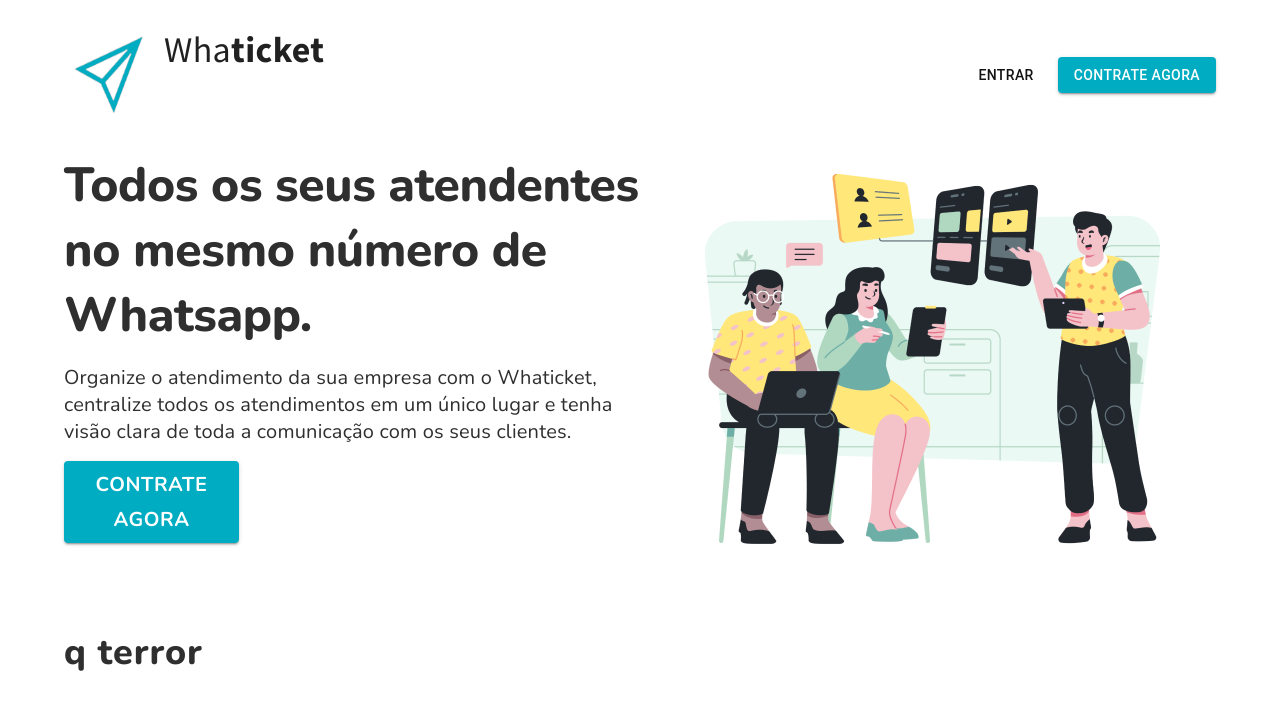
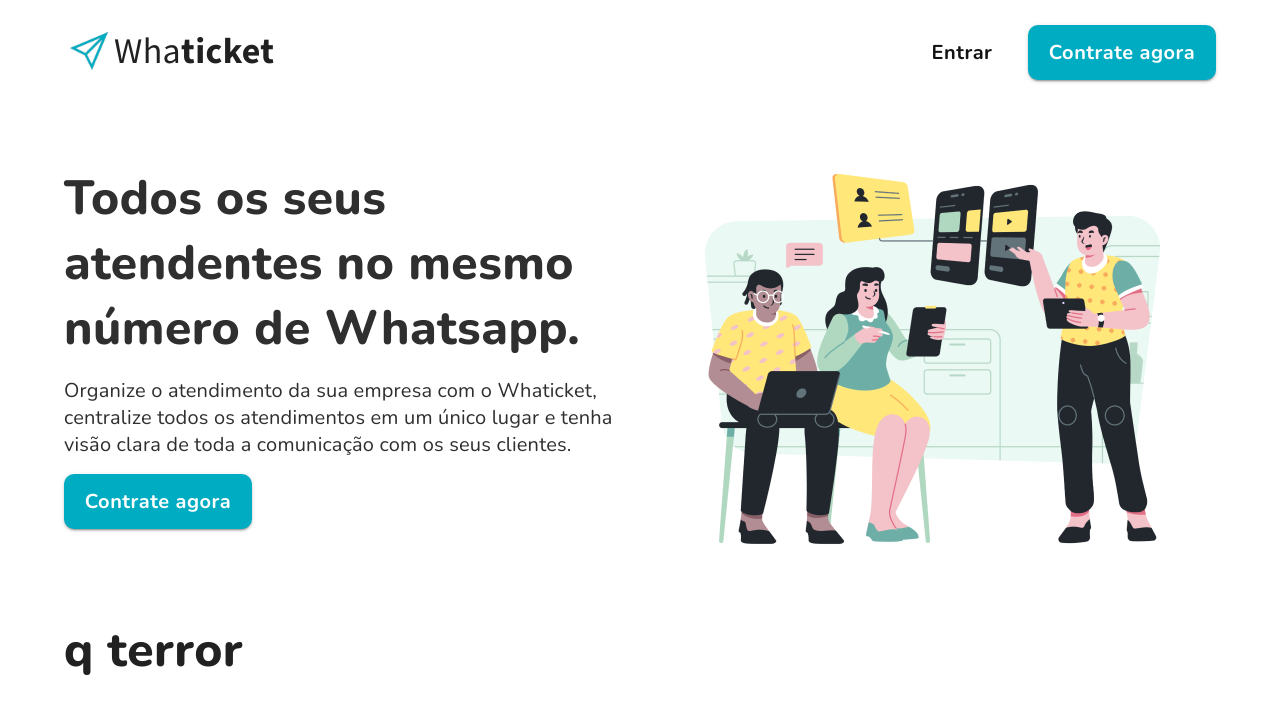
Before and after one commit to luaporto/Whaticket-Page, a React (Create React App) app: page / in a window 1280 px wide. Shown: the top 714 px of the page. Built offline with nearby package versions, Linux system fonts and the light colour scheme.

Commit message:
Creation of styles

```diff
--- a/src/App.js
+++ b/src/App.js
@@ -5,38 +5,72 @@
   Stack,
   CssBaseline,
   Typography,
-} from '@mui/material';
-import './App.css';
-import { createTheme, ThemeProvider } from '@mui/material';
-import TopBar from './Components/TopBar';
-import Page from './Page';
-import darkScrollbar from '@mui/material/darkScrollbar';
+} from "@mui/material";
+import "./App.css";
+import { createTheme, ThemeProvider } from "@mui/material";
+import TopBar from "./Components/TopBar";
+import Page from "./Page";
+import { style, styled } from "@mui/system";
+
+const ContainedButton = styled(Button)({
+  borderRadius: "10px",
+  width: "188px",
+  height: "55px",
+  textTransform: "none",
+});
+
+const ButtonTypography = styled(Typography)({
+  fontFamily: "Nunito",
+  fontStyle: "normal",
+  fontWeight: "bold",
+  fontSize: "20px",
+  lineHeight: "27px",
+  letterSpacing: "0.025em",
+});
+
+const SubtitleTypography = styled(Typography)({
+  fontFamily: "Nunito, sans-serif",
+  variant: "h2",
+  component: "div",
+  fontSize: "48px",
+  fontWeight: "800",
+  lineHeight: "65px",
+});
+
+const TextTypography = styled(Typography)({
+  fontFamily: "Nunito, sans-serif",
+  variant: "body1",
+  component: "div",
+  fontSize: "20px",
+  fontWeight: "400",
+  lineHeight: "27px",
+});
 
 const theme = createTheme({
   palette: {
     primary: {
-      main: '#00ACC1',
-      contrastText: '#FFFFFF',
-      darker: '#053e85',
+      main: "#00ACC1",
+      contrastText: "#FFFFFF",
+      darker: "#053e85",
     },
     secondary: {
-      main: '#121212',
-      darker: '#053e85',
+      main: "#121212",
+      darker: "#053e85",
     },
   },
 });
 
 const scroll = createTheme({
-  '@global': {
-    '*::-webkit-scrollbar': {
-      width: '0.4em',
+  "@global": {
+    "*::-webkit-scrollbar": {
+      width: "0.4em",
     },
-    '*::-webkit-scrollbar-track': {
-      '-webkit-box-shadow': 'inset 0 0 6px rgba(0,0,0,0.00)',
+    "*::-webkit-scrollbar-track": {
+      "-webkit-box-shadow": "inset 0 0 6px rgba(0,0,0,0.00)",
     },
-    '*::-webkit-scrollbar-thumb': {
-      backgroundColor: 'rgba(0,0,0,.1)',
-      outline: '1px solid slategrey',
+    "*::-webkit-scrollbar-thumb": {
+      backgroundColor: "rgba(0,0,0,.1)",
+      outline: "1px solid slategrey",
     },
   },
 });
@@ -47,28 +81,20 @@
       <CssBaseline />
 
       <ThemeProvider theme={theme}>
-        <Container sx={{ backgroundColor: '#ffffff' }}>
-          <TopBar />
-          <Page />
-          <Box style={{ height: 10 }}></Box>
+        <Container sx={{ backgroundColor: "#ffffff" }}>
+          <TopBar
+            ContainedButton={ContainedButton}
+            ButtonTypography={ButtonTypography}
+          />
+          <Page
+            ContainedButton={ContainedButton}
+            ButtonTypography={ButtonTypography}
+            SubtitleTypography={SubtitleTypography}
+            TextTypography={TextTypography}
+          />
           <Box>
-            {' '}
-            <Typography
-              sx={{
-                width: '448px',
-                height: '49px',
-
-                fontFamily: 'Nunito',
-                fontStyle: 'normal',
-                fontWeight: 800,
-                fontSize: '36px',
-                lineHeight: '49px',
-                letterSpacing: '0.025em',
-                color: '#302F2F',
-              }}
-            >
-              q terror
-            </Typography>{' '}
+            {" "}
+            <SubtitleTypography>q terror</SubtitleTypography>{" "}
           </Box>
           <Box style={{ height: 10000 }}></Box>
         </Container>
--- a/src/Components/TopBar.js
+++ b/src/Components/TopBar.js
@@ -1,29 +1,29 @@
-import { Box, Button, Stack, Typography } from '@mui/material';
-import '../App.css';
-import icon from '../assets/icon.png';
+import { Box, Button, ButtonBase, Stack, Typography } from "@mui/material";
+import "../App.css";
+import icon from "../assets/icon.png";
 
-const TopBar = () => {
+const TopBar = ({ ContainedButton, ButtonTypography }) => {
   return (
     <>
       <Box
         sx={{
           zIndex: 100,
-          backgroundColor: '#ffffff',
-          position: 'sticky',
-          top: '0px',
-          height: '25px',
+          backgroundColor: "#ffffff",
+          position: "sticky",
+          top: "0px",
+          height: "25px",
         }}
       ></Box>
       <Box
         sx={{
           zIndex: 100,
-          fontStyle: 'normal',
-          fontSize: '20px',
-          letterSpacing: '0.025em',
-          position: 'sticky',
-          top: '10px',
-          backgroundColor: '#ffffff',
-          height: '75px',
+          fontStyle: "normal",
+          fontSize: "20px",
+          letterSpacing: "0.025em",
+          position: "sticky",
+          top: "10px",
+          backgroundColor: "#ffffff",
+          height: "75px",
         }}
       >
         <Stack
@@ -34,34 +34,40 @@
           <Stack direction="row">
             <img
               style={{
-                display: 'flex',
-                alignItems: 'center',
-                paddingRight: '2px',
-                width: 100,
-                height: 100,
-                paddingRight: 11,
+                width: 50,
+                height: 50,
               }}
               src={icon}
               alt=""
             />
 
             <Typography
-              sx={{ fontSize: '36px', fontFamily: 'Mada', fontWeight: '400' }}
+              sx={{ fontSize: "36px", fontFamily: "Mada", fontWeight: "400" }}
             >
               Wha
             </Typography>
             <Typography
-              sx={{ fontSize: '36px', fontFamily: 'Mada', fontWeight: '700' }}
+              sx={{ fontSize: "36px", fontFamily: "Mada", fontWeight: "700" }}
             >
               ticket
             </Typography>
           </Stack>
 
           <Stack direction="row" spacing={2}>
-            <Button color="secondary">Entrar</Button>
-            <Button variant="contained" color="primary">
-              Contrate agora
+            <Button
+              sx={{
+                borderRadius: "10px",
+                width: "100px",
+                height: "55px",
+                textTransform: "none",
+              }}
+              color="secondary"
+            >
+              <ButtonTypography>Entrar</ButtonTypography>
             </Button>
+            <ContainedButton variant="contained" color="primary">
+              <ButtonTypography>Contrate agora</ButtonTypography>
+            </ContainedButton>
           </Stack>
         </Stack>
       </Box>
--- a/src/Page.js
+++ b/src/Page.js
@@ -1,66 +1,46 @@
-import * as React from 'react';
-import { styled } from '@mui/material/styles';
-import Box from '@mui/material/Box';
+import * as React from "react";
+import { styled } from "@mui/material/styles";
+import Box from "@mui/material/Box";
 
-import image1 from './assets/image1.png';
+import image1 from "./assets/image1.png";
 
-import Grid from '@mui/material/Grid';
-import { Button, Stack, Typography } from '@mui/material';
+import Grid from "@mui/material/Grid";
+import { Button, Stack, Typography } from "@mui/material";
 
-const Page = () => {
+const Page = ({
+  ContainedButton,
+  TextTypography,
+  ButtonTypography,
+  SubtitleTypography,
+}) => {
   return (
     <Grid container spacing={2}>
       <Grid item xs={6}>
         <Box
           sx={{
-            display: 'flex',
-            alignItems: 'center',
-            paddingRight: '78px',
-            width: '666px',
-            height: '495px',
+            display: "flex",
+            alignItems: "center",
+            paddingRight: "78px",
+            width: "666px",
+            height: "495px",
 
-            letterSpacing: '0.025em',
-            color: '#302F2F',
+            letterSpacing: "0.025em",
+            color: "#302F2F",
           }}
         >
           <Stack direction="column" spacing={2}>
-            <Typography
-              fontFamily="Nunito, sans-serif"
-              variant="h2"
-              gutterBottom
-              component="div"
-              fontSize="48px"
-              fontWeight="800"
-              lineHeight="65px"
-            >
+            <SubtitleTypography>
               Todos os seus atendentes no mesmo número de Whatsapp.
-            </Typography>
+            </SubtitleTypography>
 
-            <Typography
-              fontFamily="Nunito, sans-serif"
-              variant="body1"
-              gutterBottom
-              component="div"
-              fontSize="20px"
-              fontWeight="400"
-              lineHeight="27px"
-            >
+            <TextTypography>
               Organize o atendimento da sua empresa com o Whaticket, centralize
               todos os atendimentos em um único lugar e tenha visão clara de
               toda a comunicação com os seus clientes.
-            </Typography>
-            <Button
-              sx={{
-                width: '175px',
-                fontSize: '20px',
-                fontWeight: 'bold',
-                fontFamily: 'Nunito, sans-serif',
-              }}
-              variant="contained"
-              color="primary"
-            >
-              Contrate agora
-            </Button>
+            </TextTypography>
+            <ContainedButton variant="contained" color="primary">
+              <ButtonTypography>Contrate agora</ButtonTypography>
+            </ContainedButton>
           </Stack>
         </Box>
       </Grid>
@@ -68,9 +48,9 @@
       <Grid item xs={6}>
         <Box
           sx={{
-            display: 'flex',
-            alignItems: 'center',
-            justifyContent: 'center',
+            display: "flex",
+            alignItems: "center",
+            justifyContent: "center",
           }}
         >
           <img src={image1} alt="" />
```
